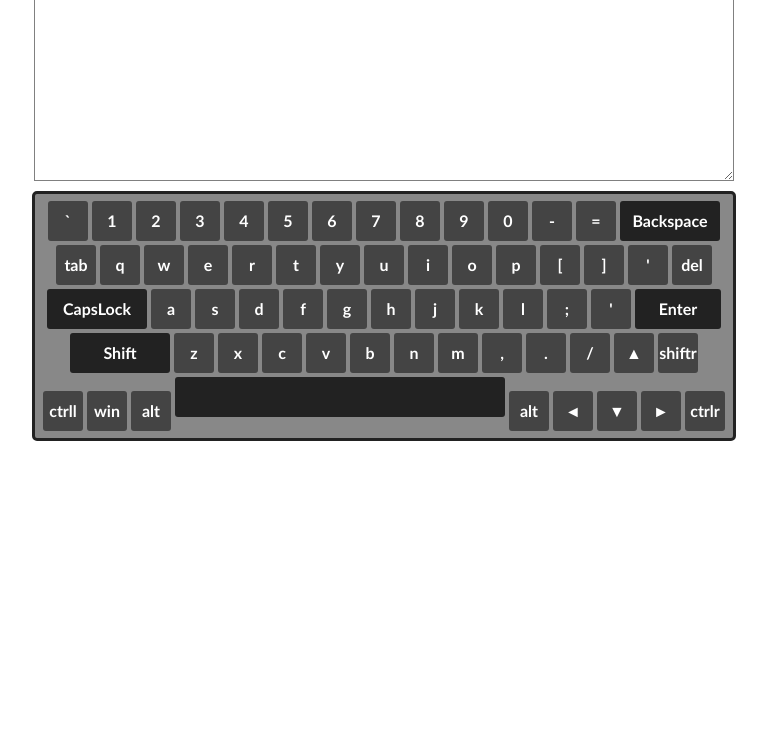
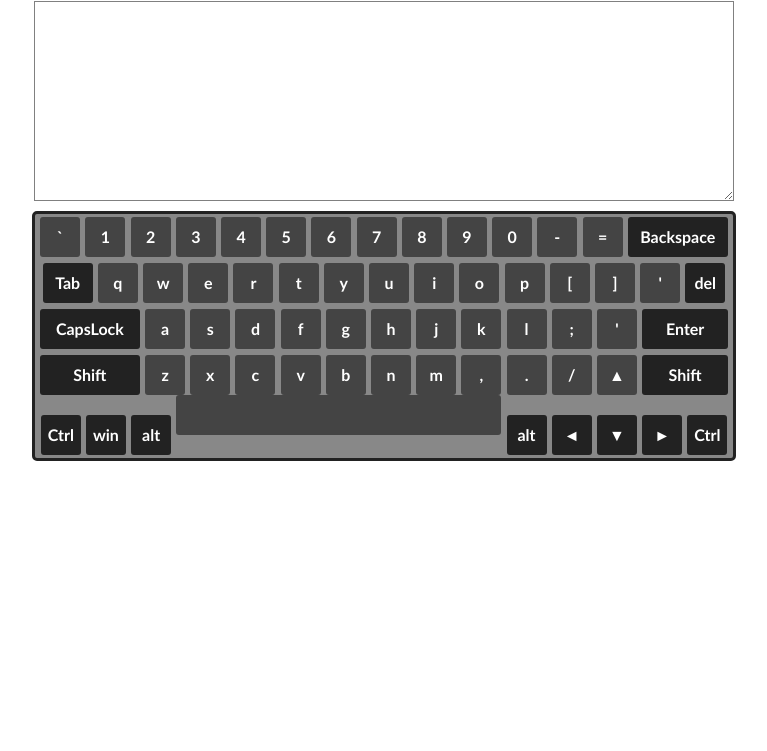
Before and after one commit to PopovaOlha/virtual-keyboard, a website with bundled scripts: page html/index.html in a window 1280 px wide. Shown: the part 69-820 px from the top of the page, without its empty margins (256-1023 px from the left). Built offline with nearby package versions, Linux system fonts and the light colour scheme.

Commit message:
feat: add all of the fragments keyboard in dom

```diff
--- a/html/index.html
+++ b/html/index.html
@@ -10,24 +10,7 @@
     <title>Virtual-keyboard</title>
 </head>
 <body class="body">
-    <div class="keyboard-title">RSS Виртуальная клавиатура</div>
-    <!--<div class="container">
-    <textarea id="textarea" class="body--textarea" rows="5" cols="50"></textarea>
-    </div>
-<div class="keyboard">
-    <div class="keyboard__keys">
-       <button type="button" class="keyboard__key ">a</button>
-       <button type="button" class="keyboard__key specific-color key--max-wide">Backspace</button>
-       <button type="button" class="keyboard__key specific-color key--min-wide">Tab</button>
-       <button type="button" class="keyboard__key specific-color key--wideble">Del</button>
-       <button type="button" class="keyboard__key specific-color key--max-wide">CapsLock</button>
-       <button type="button" class="keyboard__key specific-color key--wide">Del</button>
-       <button type="button" class="keyboard__key specific-color key--max-wide">Shift</button>
-       <button type="button" class="keyboard__key specific-color key--wide">Enter</button>
-       <button type="button" class="keyboard__key specific-color key-wide">Shift</button>
-       <button type="button" class="keyboard__key specific-color key--extra-wide">Space</button>
-    </div>
-</div>-->
+
 
     <script src="../js/app.js" type="module"></script>
 </body>
--- a/js/app.js
+++ b/js/app.js
@@ -3,6 +3,7 @@ import keyLayout from './keys.js';
 const Keyboard = {
   elements: {
     container: null,
+    title: null,
     textArea: null,
     main: null,
     keysContainer: null,
@@ -21,43 +22,46 @@ const Keyboard = {
 
   init({ elements } = this) {
     let {
-      container, textArea, main, keysContainer,
+      container, title, textArea, main, keysContainer,
     } = elements;
 
     // create elements
     container = document.createElement('div');
+    title = document.createElement('h1');
     textArea = document.createElement('textarea');
     main = document.createElement('div');
     keysContainer = document.createElement('div');
 
     // setup elements
     container.classList.add('container');
+    title.classList.add('keyboard-title');
+    title.innerHTML = 'RSS Виртуальная клавиатура';
     textArea.classList.add('body--textarea');
     main.classList.add('keyboard');
     keysContainer.classList.add('keyboard__keys');
     keysContainer.appendChild(this._createKeys());
 
     // add to DOM
-    container.append(textArea);
+    container.append(title, textArea);
     main.append(keysContainer);
     document.body.append(container, main);
   },
 
-  _createKeys({properties} = this) {
+  _createKeys({ properties } = this) {
     const fragment = document.createDocumentFragment();
-    const keyLayout = ['`', '1', '2', '3', '4', '5', '6', '7', '8', '9', '0', '-', '=', 'Backspace',
-    'Tab', 'q', 'w', 'e', 'r', 't', 'y', 'u', 'i', 'o', 'p', '[', ']', '\'', 'Del',
-    'CapsLock', 'a', 's', 'd', 'f', 'g', 'h', 'j', 'k', 'l', ';', "'", 'Enter',
-    'ShiftL', 'z', 'x', 'c', 'v', 'b', 'n', 'm', ',', '.', '/', '▲', 'ShiftR',
-    'CtrlL', 'Win', 'Alt', 'Space', 'Alt', '◄', '▼', '►', 'CtrlR'];
 
-    keyLayout.forEach(key => {
+    keyLayout.forEach((key) => {
       const keyElement = document.createElement('button');
-    const insertLineBreak = ['Backspace', 'Del', 'Enter', 'ShiftR', 'CtrlR' ].indexOf(key) !== -1;
+      const insertLineBreak = ['Backspace', 'Del', 'Enter', 'ShiftR', 'CtrlR'].indexOf(key) !== -1;
+      const addClass = ['Del', 'Win', 'Alt', '◄', '▼', '►'].indexOf(key) !== -1;
 
-    //add attributes of a key
+      // add attributes of a key
       keyElement.setAttribute('type', 'button');
       keyElement.classList.add('keyboard__key');
+
+      if (addClass) {
+        keyElement.classList.add('specific-color');
+      }
 
       switch (key) {
         case 'Backspace':
@@ -65,9 +69,9 @@ const Keyboard = {
           keyElement.innerHTML = 'Backspace';
 
           keyElement.addEventListener('click', () => {
-                properties.value = properties.value.substring(0, properties.value.length -1);
+            properties.value = properties.value.substring(0, properties.value.length - 1);
             this._triggerEvent('oninput');
-            })
+          });
 
           break;
 
@@ -77,7 +81,7 @@ const Keyboard = {
 
           keyElement.addEventListener('click', () => {
             this._toggleCapsLock();
-            })
+          });
 
           break;
 
@@ -88,18 +92,18 @@ const Keyboard = {
           keyElement.addEventListener('click', () => {
             properties.value += '\n';
             this._triggerEvent('oninput');
-            })
+          });
 
           break;
 
         case 'Space':
-            keyElement.classList.add('specific-color', 'key--extra-wide');
-            keyElement.innerHtml = " ";
+          keyElement.classList.add('key--extra-wide');
+          keyElement.innerHtml = ' ';
 
           keyElement.addEventListener('click', () => {
-                properties.value += " ";
+            properties.value += ' ';
             this._triggerEvent('oninput');
-            })
+          });
 
           break;
 
@@ -109,7 +113,47 @@ const Keyboard = {
 
           keyElement.addEventListener('click', () => {
             alert('поменять символы');
-            })
+          });
+
+          break;
+
+        case 'Tab':
+          keyElement.classList.add('specific-color', 'key--min-wide');
+          keyElement.innerHTML = 'Tab';
+
+          keyElement.addEventListener('click', () => {
+            alert('поменять символы');
+          });
+
+          break;
+
+        case 'ShiftR':
+          keyElement.classList.add('specific-color', 'key--wide');
+          keyElement.innerHTML = 'Shift';
+
+          keyElement.addEventListener('click', () => {
+            alert('поменять символы');
+          });
+
+          break;
+
+        case 'CtrlL':
+          keyElement.classList.add('specific-color');
+          keyElement.innerHTML = 'Ctrl';
+
+          keyElement.addEventListener('click', () => {
+            alert('поменять символы');
+          });
+
+          break;
+
+        case 'CtrlR':
+          keyElement.classList.add('specific-color');
+          keyElement.innerHTML = 'Ctrl';
+
+          keyElement.addEventListener('click', () => {
+            alert('поменять символы');
+          });
 
           break;
 
@@ -119,7 +163,7 @@ const Keyboard = {
           keyElement.addEventListener('click', () => {
             properties.value = properties.capsLock ? key.toUpperCase() : key.toLowerCase();
             this._triggerEvent('oninput');
-            })
+          });
 
           break;
       }
@@ -129,8 +173,7 @@ const Keyboard = {
       if (insertLineBreak) {
         fragment.appendChild(document.createElement('br'));
       }
-
-   })
+    });
     return fragment;
   },
 
@@ -149,15 +192,15 @@ const Keyboard = {
   },
 };
 
-document.addEventListener('keydown', (event) => {
-    if (event.key) {
-      console.log(event.key)
+function keyboardKey(event) {
+  event.preventDefault();
+  const getKey = keyLayout.map((key) => {
+    if (event.key === key) {
+      console.log(event.target);
     }
-  })
-
-
-
-
+  });
+}
+window.addEventListener('keydown', keyboardKey);
 function startInit() {
   Keyboard.init();
 }
--- a/styles/style.css
+++ b/styles/style.css
@@ -10,7 +10,7 @@
     margin: 0 auto;
 }
 .keyboard-title {
-    margin: 10px 0;
+    margin: 20px 0;
     text-align: center;
     font-size: 30px;
     color: rgba(101,134,177,0.8);
@@ -28,10 +28,10 @@
     border: 1px solid grey;
 }
 .keyboard {
+    text-align: center;
     background: #888888;
     width: 704px;
     margin: 0 auto;
-    padding: 5px;
     border: 3px solid #222222;
     border-radius: 5px;
 }
@@ -43,7 +43,7 @@
     width: 40px;
     height: 40px;
     position: relative;
-    margin:2px;
+    margin: 3px 2.6px;
     font-weight: 600;
     font-size: 16px;
     line-height: 40px;
@@ -80,5 +80,7 @@
     width: 44px;
 }
 .key--extra-wide {
-    width: 330px;
+    position: relative;
+    top: -6px;
+    width: 325px;
 }
```
Also changed, not shown: 1 other file. Lines whose indentation alone changed are shown as unchanged.
